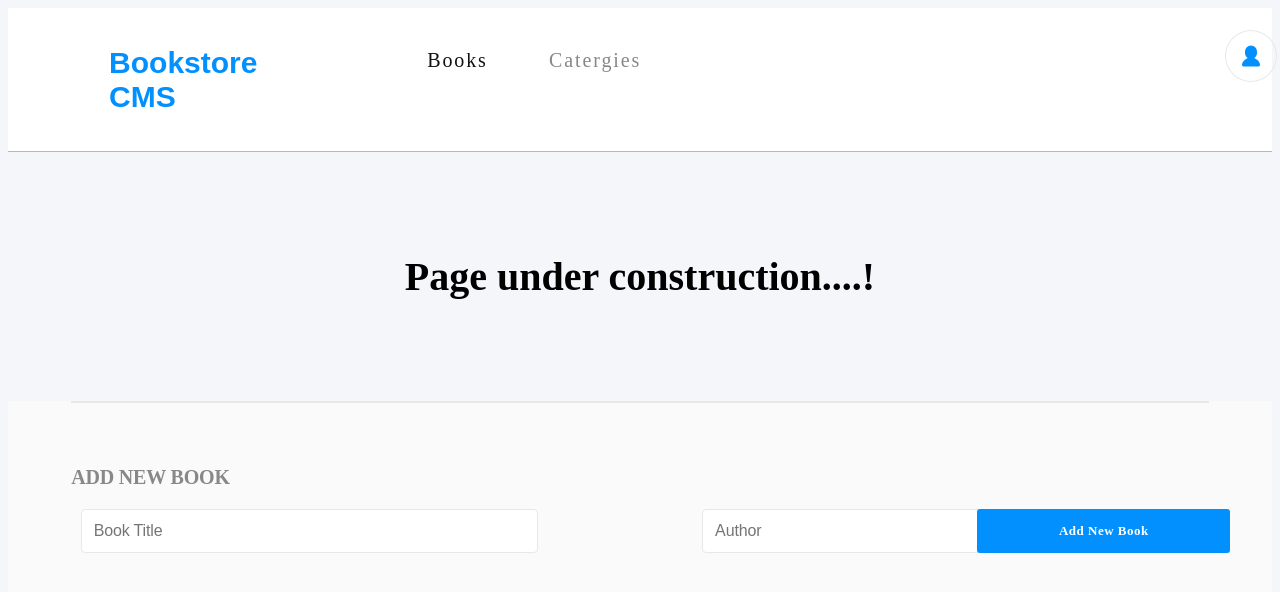
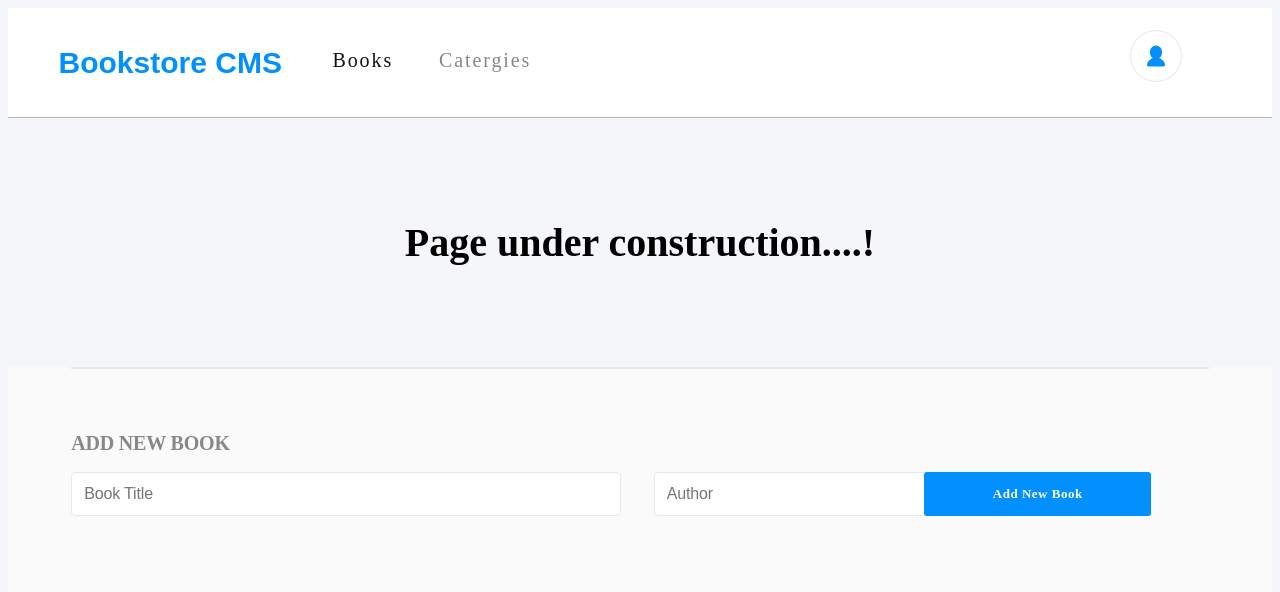
Before and after one commit to Atifzada/BookStore_App, a React (Create React App) app: page /categories in a window 1280 px wide. Shown: the top 592 px of the page. Built offline with nearby package versions, Linux system fonts and the light colour scheme.

Commit message:
Make required changes

```diff
--- a/src/components/Books.js
+++ b/src/components/Books.js
@@ -17,7 +17,7 @@ function Book({ book }) {
       <div className="books">
         <div className="mainDiv">
           <p className="bookCat">Book_Title</p>
-          <h2 className="booksTitle">{book.title}</h2>
+          <h2 className="bookName">{book.title}</h2>
           <p className="bookAuthor">{book.author}</p>
           <p className="bookBtn">
             <button type="submit" className="btn-1">
@@ -37,7 +37,7 @@ function Book({ book }) {
             <div className="progressCircle" />
           </div>
           <div>
-            <p className="progress">80%</p>
+            <p className="progress">64%</p>
             <p className="status">Completed</p>
           </div>
           <div className="divider" />
--- a/src/components/styles/Books.css
+++ b/src/components/styles/Books.css
@@ -6,13 +6,11 @@
 .books {
   display: flex;
   gap: 25%;
-  padding: 1% 2.5%;
-
-  /* width: 90%; */
+  padding: 2% 2.5%;
   border: 1px solid #e8e8e8;
   background-color: #fff;
   border-radius: 2px;
-  margin: 2%;
+  margin: 1.5%;
 }
 
 .mainDiv {
@@ -33,7 +31,7 @@
   margin: 0;
 }
 
-.booksTitle {
+.bookName {
   font-family: serif;
   font-size: 1.775rem;
   font-weight: bolder;
@@ -42,6 +40,7 @@
   line-height: normal;
   letter-spacing: -1.2px;
   color: #121212;
+  margin: 5px 0;
 }
 
 .bookAuthor {
@@ -73,6 +72,7 @@
   line-height: normal;
   letter-spacing: normal;
   color: #4386bf;
+  padding: 0;
 }
 
 .vl {
--- a/src/components/styles/Navigation.css
+++ b/src/components/styles/Navigation.css
@@ -6,7 +6,7 @@
 
 .nav ul {
   display: flex;
-  gap: 40%;
+  gap: 30%;
   padding-top: 2%;
   padding-left: 0;
 }
@@ -28,7 +28,7 @@ h1 {
   line-height: normal;
   letter-spacing: normal;
   color: #0290ff;
-  padding: 1% 8%;
+  padding: 1% 4%;
 }
 
 .USER-ICON {
--- a/src/components/styles/NewBook.css
+++ b/src/components/styles/NewBook.css
@@ -34,11 +34,14 @@
 }
 
 .form {
-  margin-top: 20px;
+  /* margin-top: 20px;
   display: flex;
   justify-content: center;
   grid-gap: 32px;
   gap: 32px;
+  padding-bottom: 10.563rem; */
+  display: flex;
+  margin: 0 5%;
   padding-bottom: 10.563rem;
 }
 
@@ -55,13 +58,12 @@
 }
 
 .bookTitle {
-  width: 185%;
-  margin-left: 27%;
+  width: 225%;
 }
 
 .author {
   width: 130%;
-  margin-left: 180%;
+  margin-left: 150%;
 }
 
 .formBtn {
```
